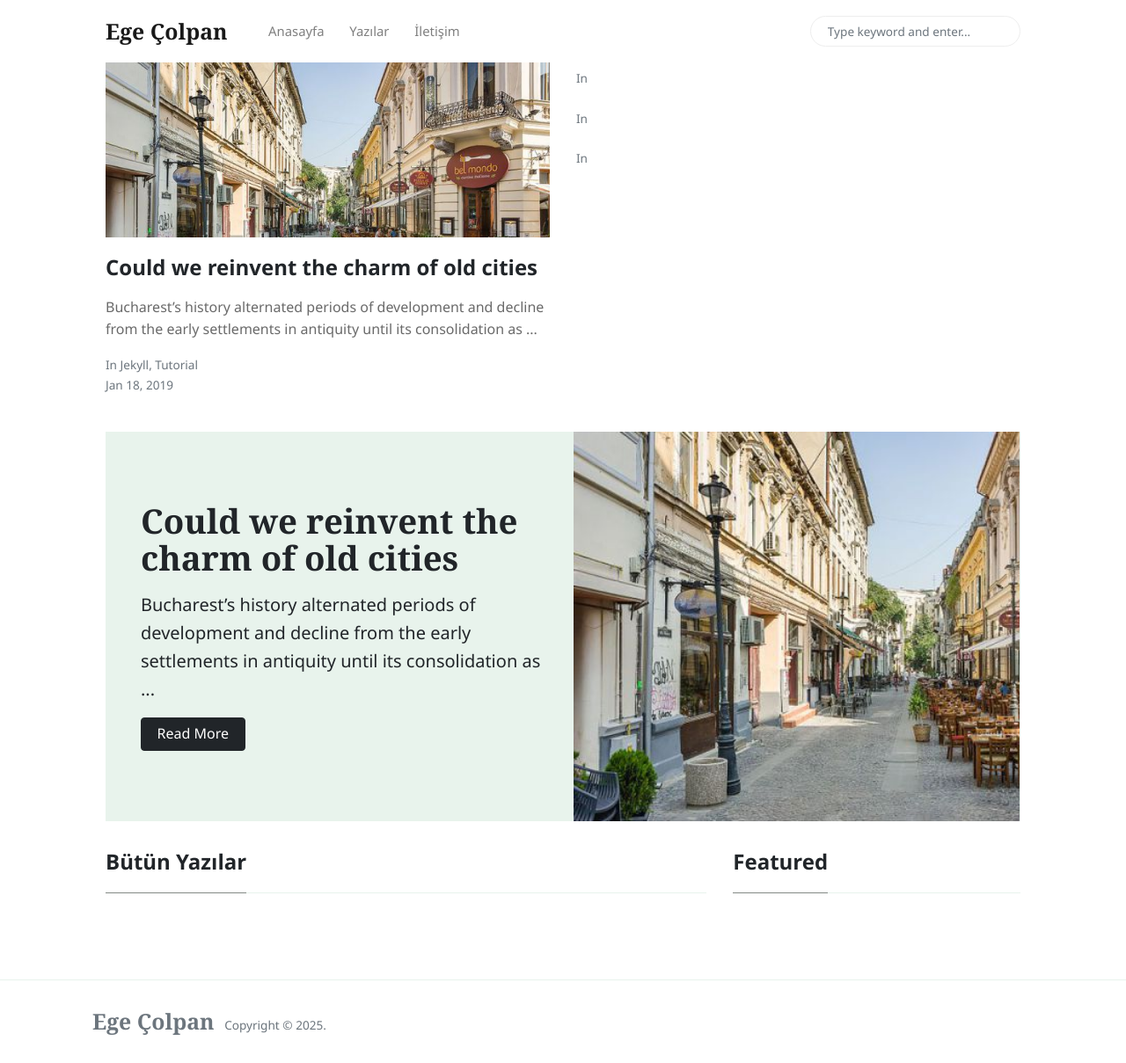
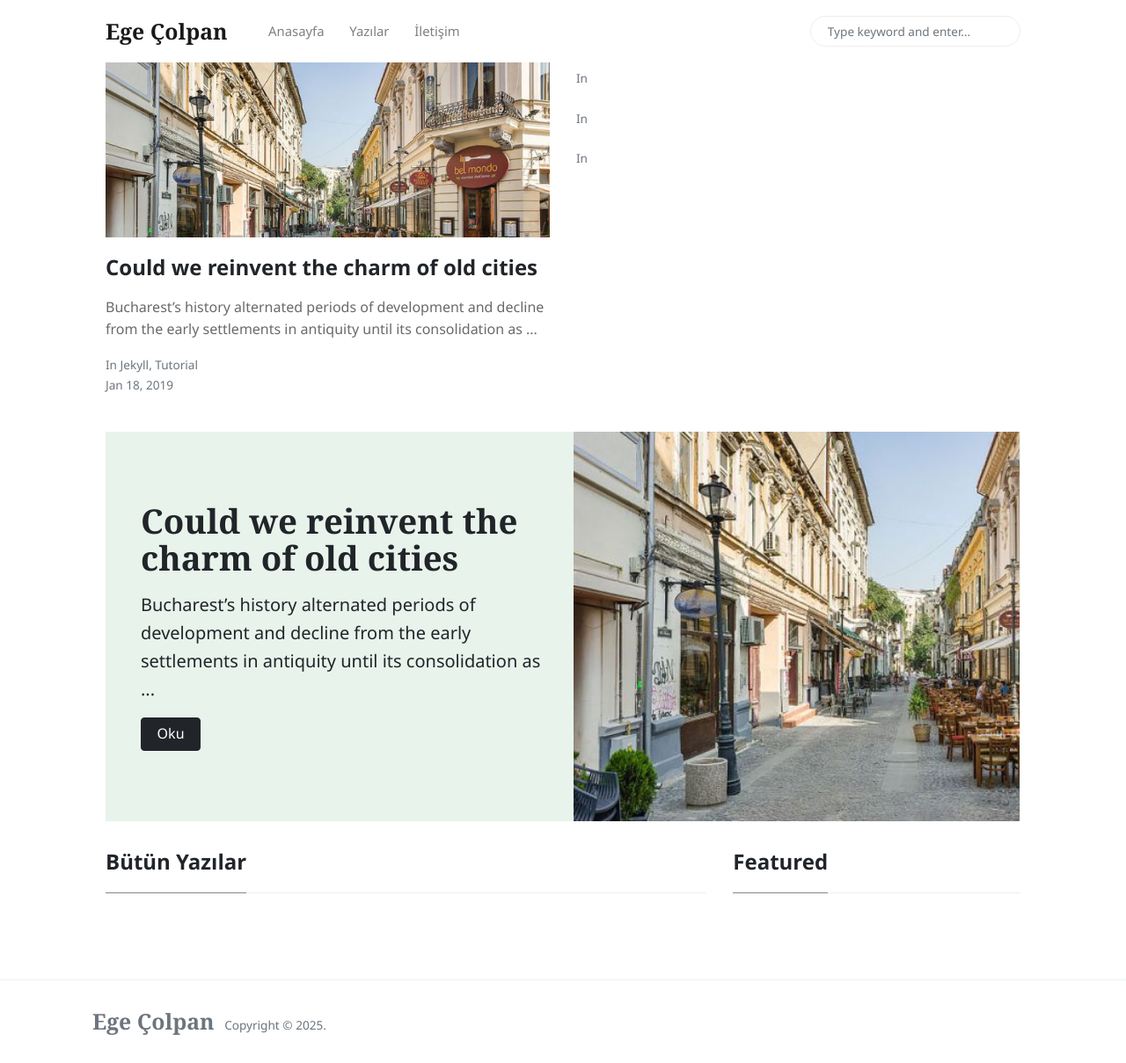
Before and after one commit to egecolpan/egecolpan.github.io, a Jekyll site: the page built from index.html, in a window 1280 px wide and 1209 px high. Shown: the whole window at 88% size. Built offline with Jekyll 4.4.1, drawn with Linux system fonts in a browser that asks for light colours; nearby versions of some CDN libraries; the list of posts is cut into pages by our own code.

Commit message:
Update index.html

```diff
--- a/index.html
+++ b/index.html
@@ -144,7 +144,7 @@
                 <p class="mb-3 lead">
                     {{ post.excerpt | strip_html | strip_newlines | truncate: 136 }}
                 </p>
-                <a href="{{site.baseurl}}{{post.url}}" class="btn btn-dark">Read More</a>
+                <a href="{{site.baseurl}}{{post.url}}" class="btn btn-dark">Oku</a>
             </div>
             <div class="col-md-6 d-none d-md-block pr-0" style="background-size:cover;background-image:url({{site.baseurl}}/{{ post.image }});">
             </div>
```
